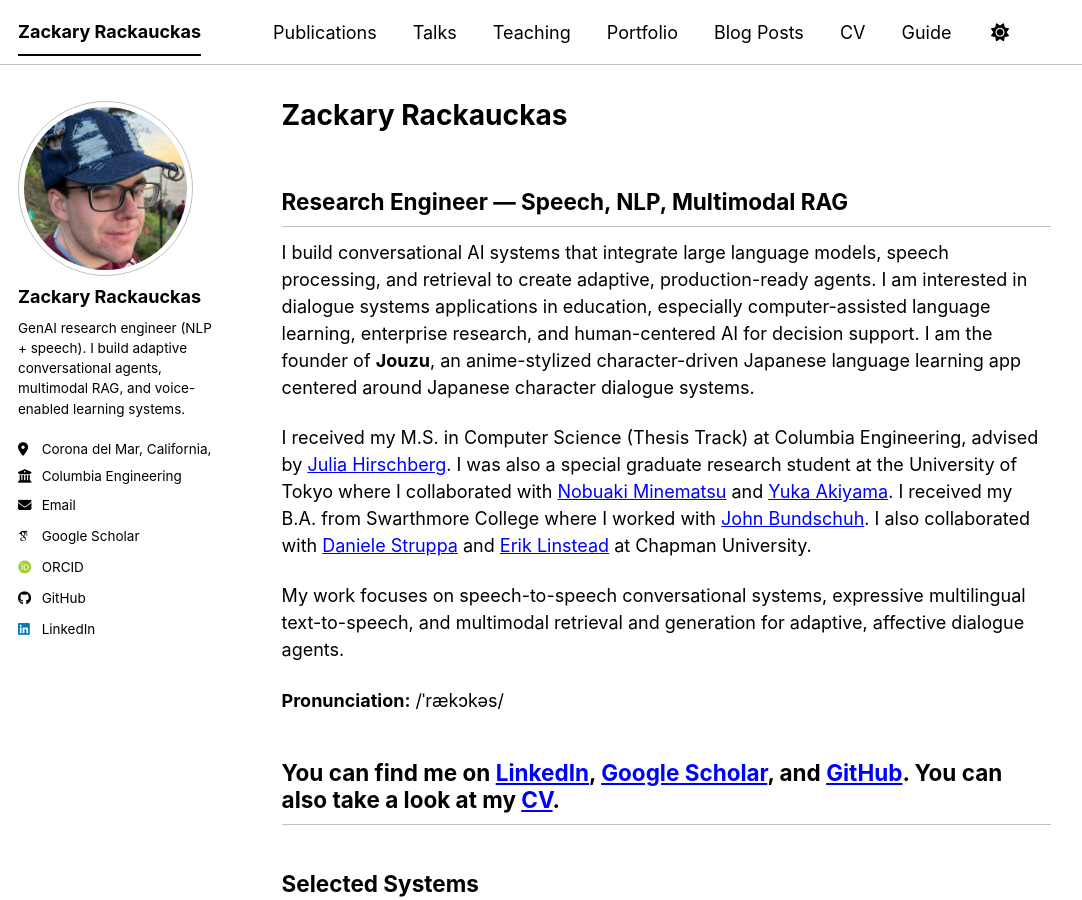
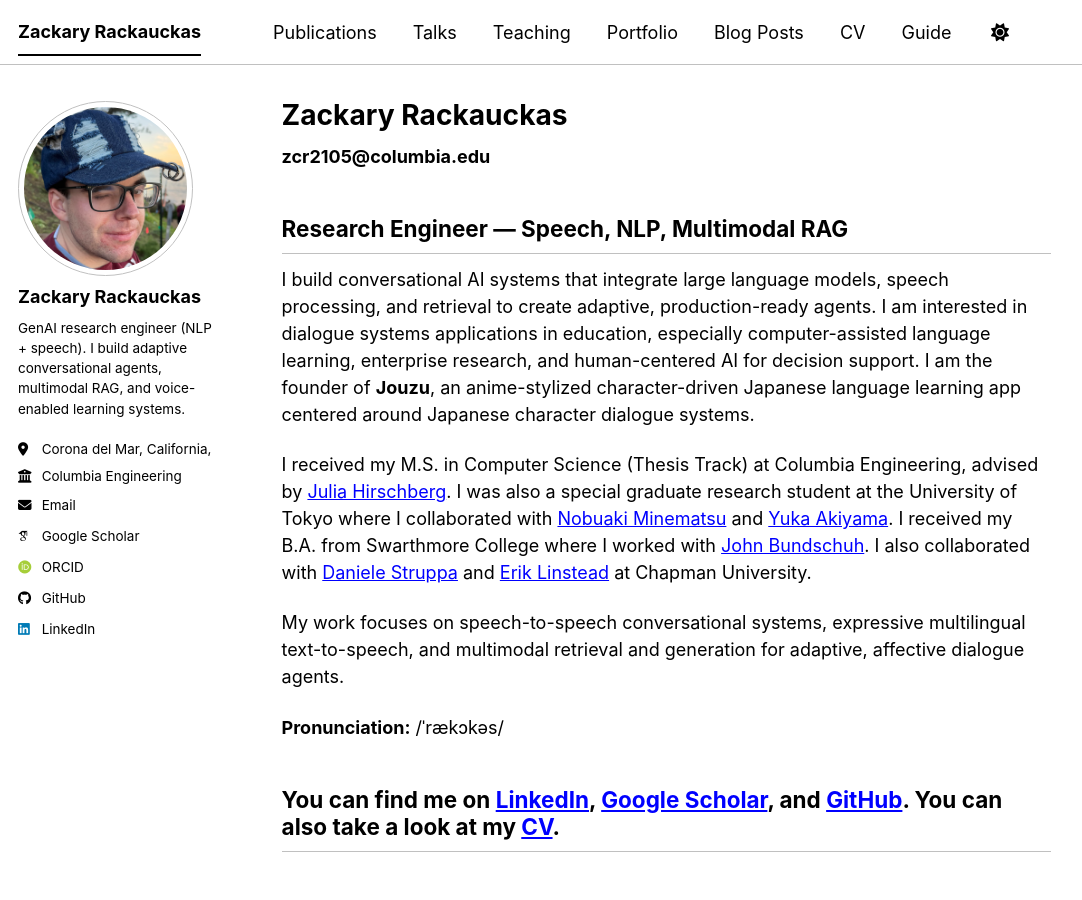
Before and after one commit to zackrack/zackrack.github.io, a Jekyll site: the page built from _pages/about.md, in a window 1280 px wide and 900 px high. Shown: the whole window, without its empty margins (0-1082 px from the left). Built offline with Jekyll 4.4.1, drawn with Linux system fonts in a browser that asks for light colours; some web fonts are replaced; a script bundle is joined from its source files by our own code; library files that are not in the unit come from our copies.

Commit message:
Update about.md

```diff
--- a/_pages/about.md
+++ b/_pages/about.md
@@ -6,6 +6,8 @@ redirect_from:
   - /about/
   - /about.html
 ---
+
+**zcr2105@columbia.edu**
 
 ## Research Engineer — Speech, NLP, Multimodal RAG
 I build conversational AI systems that integrate large language models, speech processing, and retrieval to create adaptive, production-ready agents. I am interested in dialogue systems applications in education, especially computer-assisted language learning, enterprise research, and human-centered AI for decision support. I am the founder of **Jouzu**, an anime-stylized character-driven Japanese language learning app centered around Japanese character dialogue systems.
```
